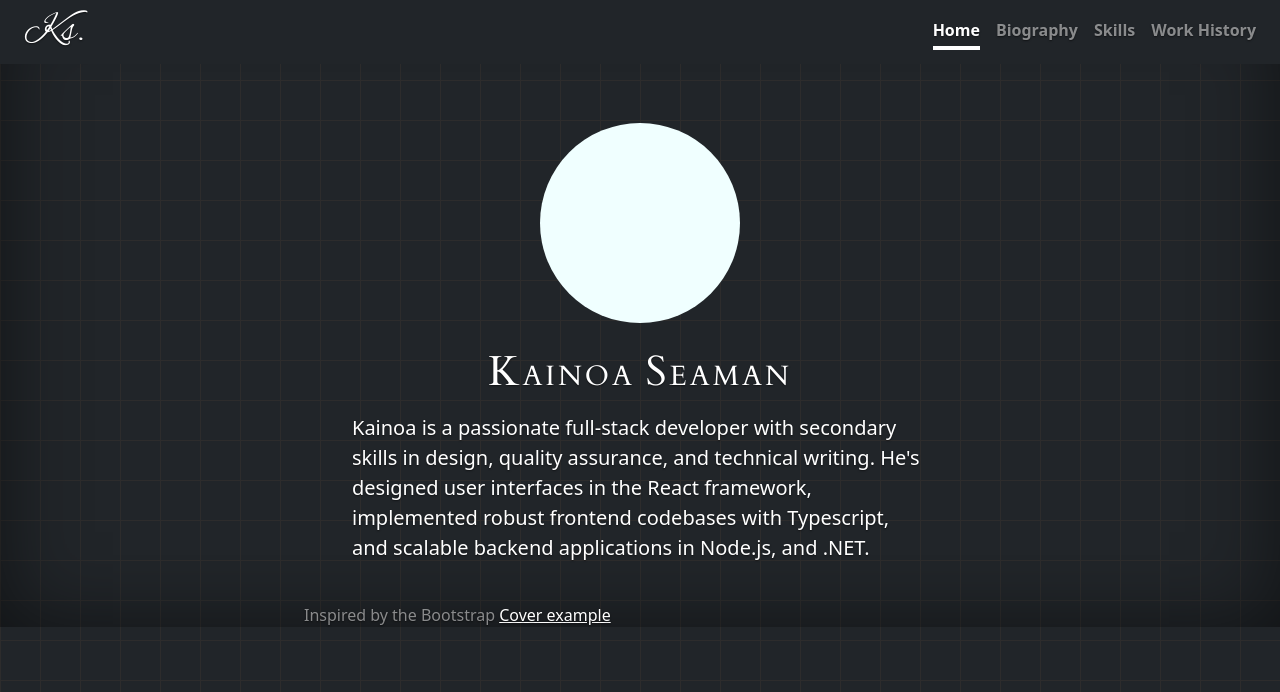
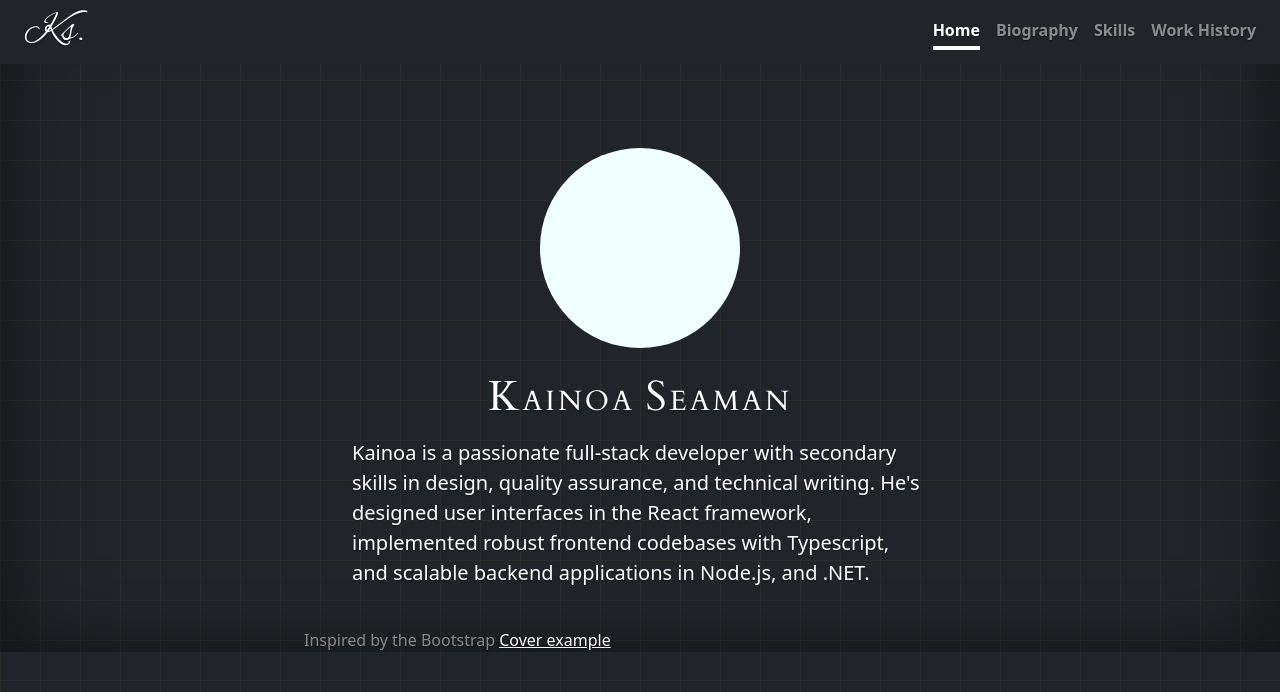
Before and after one commit to compSciKai/kainoa-site, a website: page index.html in a window 1280 px wide. Drawn offline with nearby package versions, Linux system fonts and the light colour scheme; a web font is replaced by a local one.

Commit message:
more portrait top margin

```diff
--- a/cover.css
+++ b/cover.css
@@ -63,7 +63,7 @@ body {
 }
 
 main {
-  margin-top: 75px;
+  margin-top: 100px;
 }
 
 body {
```
